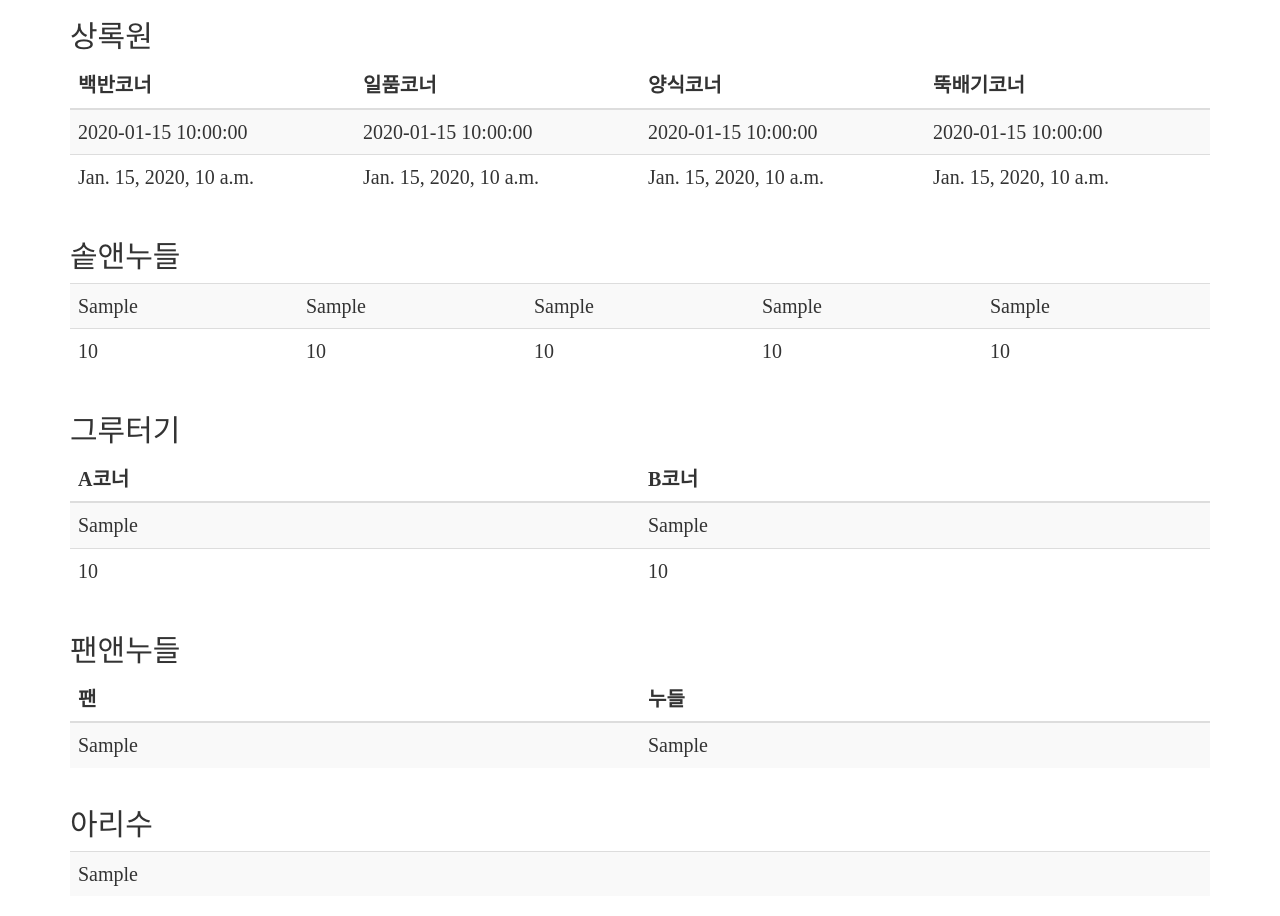
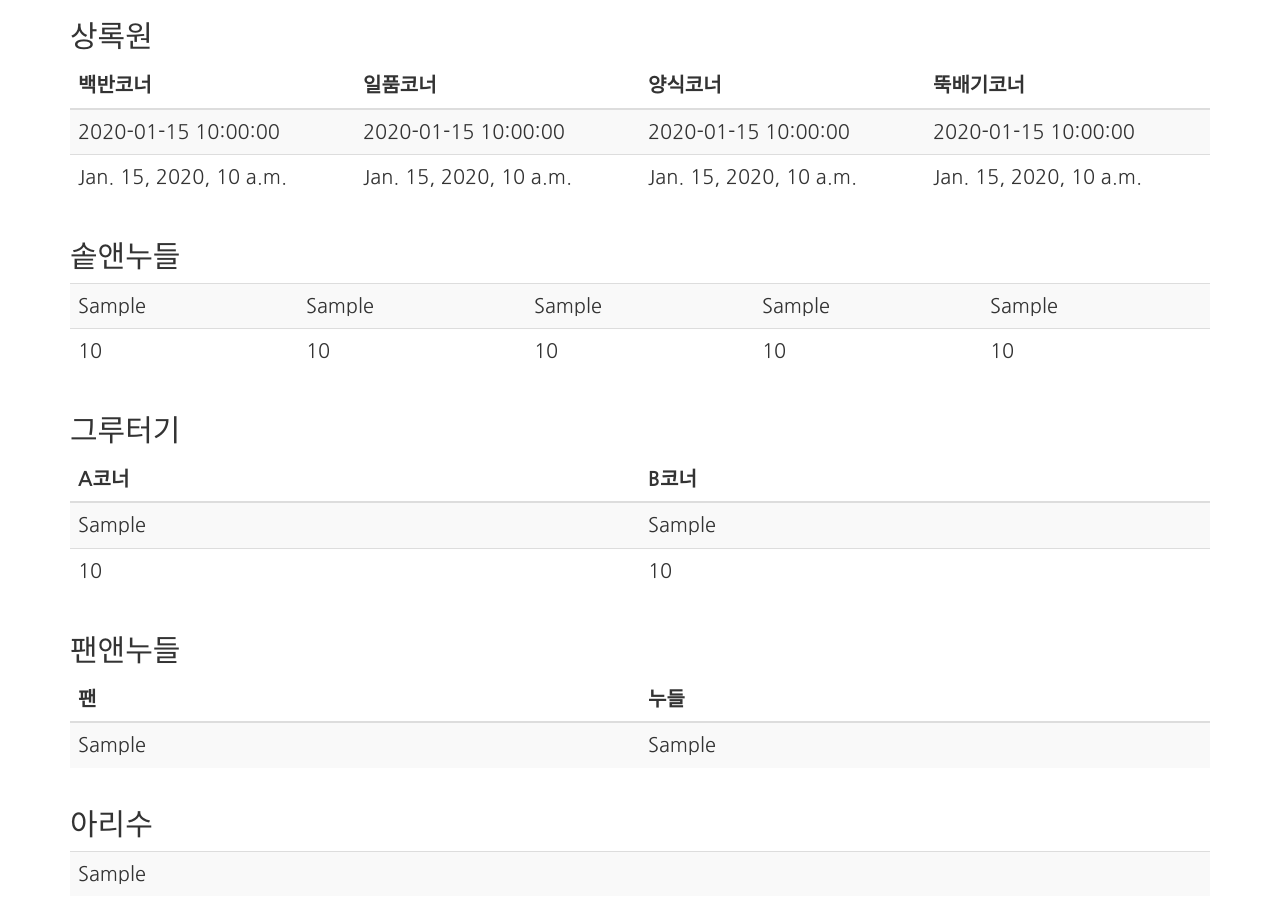
Before and after one commit to ThroughKim/haksikbot, a Django app: template hakSikBot/templates/index.html in a window 1280 px wide. Run offline with Django 3.2, Linux system fonts and the light colour scheme; the template is opened without the code that fills it: most values are stand-ins (such as "Sample title", 1, 10 or a date in 2020); some libraries are stand-ins or nearby versions; some web fonts are replaced.

Commit message:
font changed

```diff
--- a/hakSikBot/templates/index.html
+++ b/hakSikBot/templates/index.html
@@ -6,7 +6,7 @@
     <link rel="stylesheet" href="http://maxcdn.bootstrapcdn.com/bootstrap/3.3.6/css/bootstrap.min.css">
     <script src="https://ajax.googleapis.com/ajax/libs/jquery/1.12.0/jquery.min.js"></script>
     <script src="http://maxcdn.bootstrapcdn.com/bootstrap/3.3.6/js/bootstrap.min.js"></script>
-    <link rel="stylesheet" type="text/css" href="http://fonts.googleapis.com/earlyaccess/hanna.css">
+    <link rel="stylesheet" type="text/css" href="http://fonts.googleapis.com/earlyaccess/nanumgothic.css">
     <style>
         body {
             font-family: 'Nanum Gothic', serif;
```
